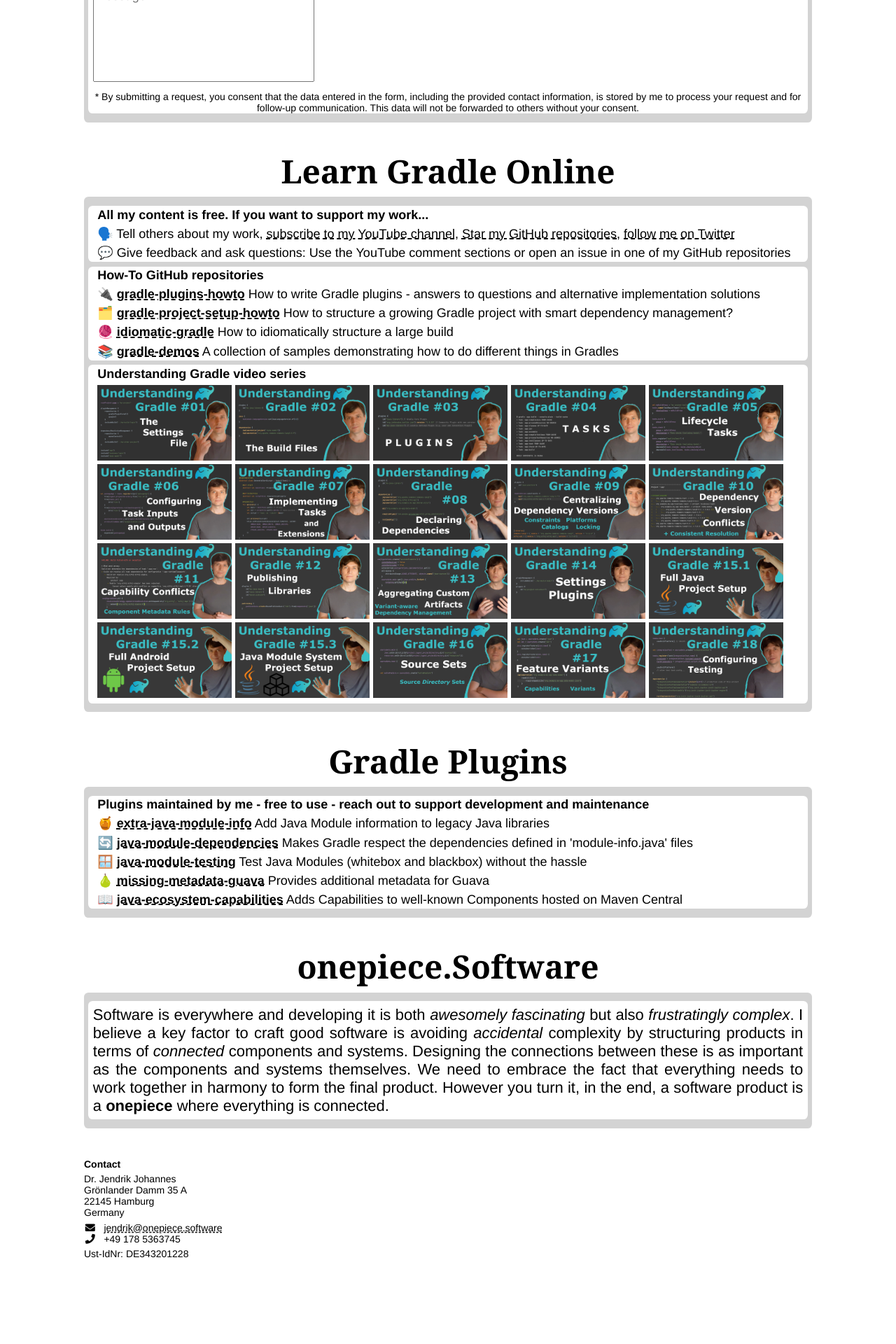
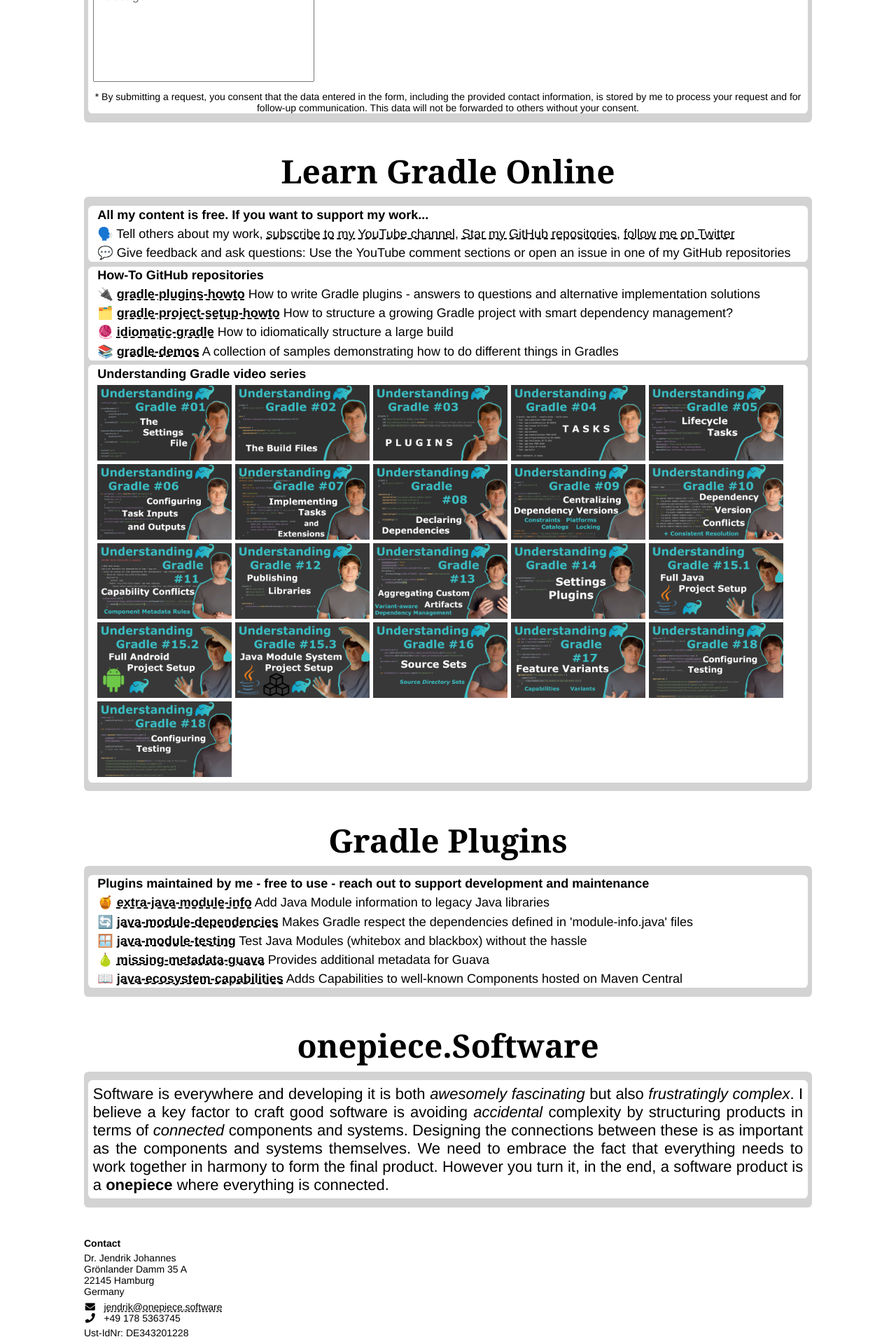
Before and after one commit to OnepieceSoftware/onepiecesoftware.github.io, a Jekyll site: the page index.html, which Jekyll copies as it is, in a window 1280 px wide. Shown: the part 2770-4690 px from the top of the page at 70% size. Built offline with Jekyll 4.4.1, drawn with Linux system fonts in a browser that asks for light colours; before the commit the page ends 4577 px from its top, so only the background shows below that.

Commit message:
Link to video 19

```diff
--- a/index.html
+++ b/index.html
@@ -551,6 +551,18 @@
             </a>
           </div>
         </div>
+        <div class="video-preview">
+          <img class="downscale" src="img/videos/18.png" alt="The Test Task">
+          <div class="overlay">
+            <a href="https://www.youtube.com/watch?v=YJjNQJSaFww&list=PLWQK2ZdV4Yl2k2OmC_gsjDpdIBTN0qqkE" target="_blank" title="YouTube">
+              <i class="fab fa-youtube"></i>
+            </a>
+            &nbsp;
+            <a href="https://github.com/jjohannes/understanding-gradle/tree/main/19_The_Test_Task" target="_blank" title="GitHub">
+              <i class="fab fa-github"></i>
+            </a>
+          </div>
+        </div>
       </li>
     </ul>
   </div>
```
